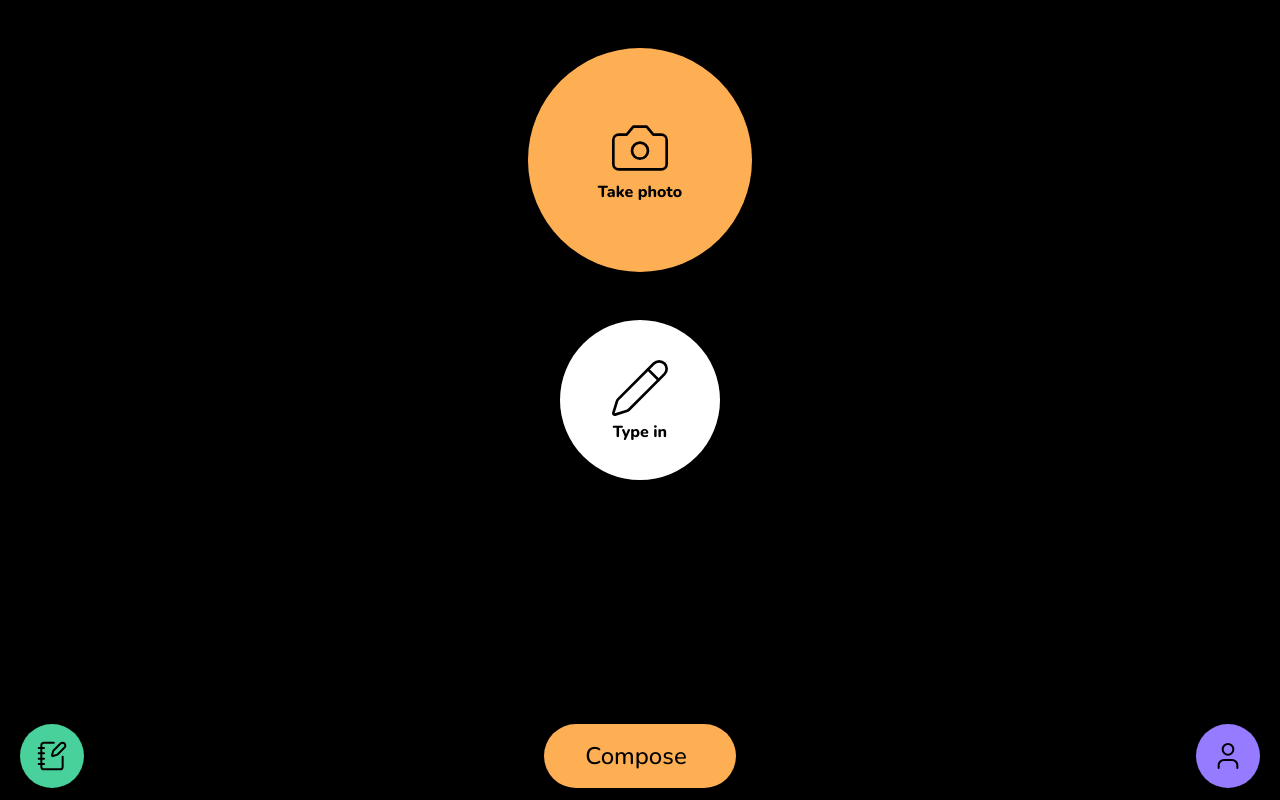
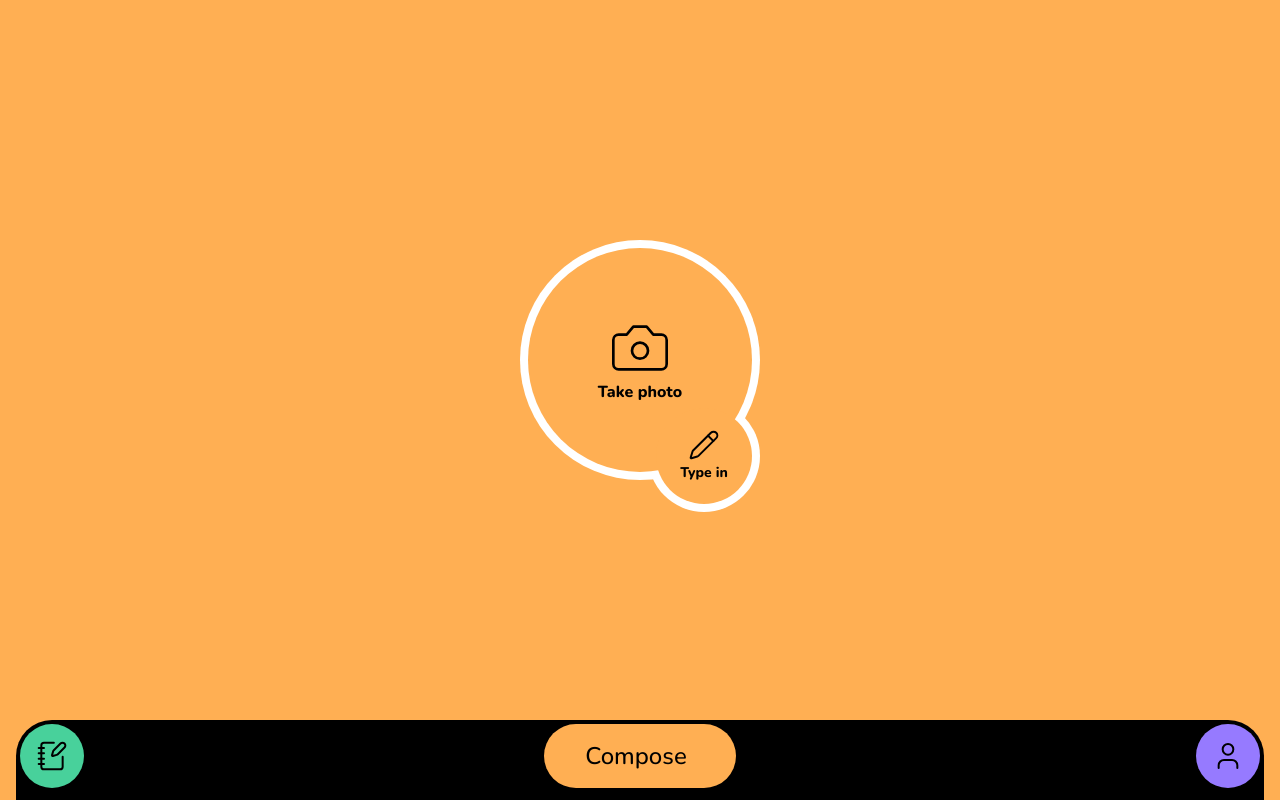
Before and after one commit to j-vanrav/markmywriting-next, a Next.js app: page / in a window 1280 px wide. Built offline with nearby package versions, Linux system fonts and the light colour scheme.

Commit message:
compose page

```diff
--- a/app/page.tsx
+++ b/app/page.tsx
@@ -53,7 +53,7 @@ export default function Main() {
     <main
       className={cn(
         "flex flex-col w-screen h-screen text-black overflow-hidden transition-colors",
-        selectedPage === "compose" && "bg-black",
+        selectedPage === "compose" && "bg-nborange",
         selectedPage === "review" && "bg-nbgreen-background",
         selectedPage === "profile" && "bg-nbpurple-background"
       )}
--- a/components/compose-page.tsx
+++ b/components/compose-page.tsx
@@ -175,7 +175,7 @@ export default function ComposePage({
     <motion.div
       key="compose-page"
       className={cn(
-        "w-full h-full p-4 flex flex-col items-center gap-4 overflow-y-scroll pb-24",
+        "w-full h-full p-4 flex flex-col items-center justify-center gap-4 overflow-y-scroll pb-24",
         className
       )}
       initial={{ opacity: 0 }}
@@ -187,12 +187,15 @@ export default function ComposePage({
         {images.length === 0 ? (
           <>
             <motion.div
-              className="flex flex-col items-center rounded-full p-4 pt-8 gap-12"
+              className="relative rounded-full p-4 pt-8 gap-12"
               initial={{ opacity: 0 }}
               animate={{ opacity: 1 }}
               exit={{ opacity: 0 }}
               transition={{ duration: 0.4 }}
             >
+              <div className="absolute size-60 left-1/2 -translate-x-1/2 top-1/2 -translate-y-1/2 bg-white rounded-full" />
+              <div className="absolute size-28 left-[250%] top-[250%] -translate-x-1/2 -translate-y-1/2 bg-white rounded-full" />
+              <div className="z-20 absolute left-1/2 -translate-x-1/2 top-1/2 -translate-y-1/2">
                 <TapButton
                   className="rounded-full bg-nborange text-black size-56 flex flex-col items-center justify-center"
                   onClick={async () => {
@@ -212,14 +215,18 @@ export default function ComposePage({
                   />
                   <span className="font-extrabold">Take photo</span>
                 </TapButton>
-              <TapButton className="rounded-full bg-white size-40 flex flex-col items-center justify-center">
+              </div>
+
+              <div className="absolute z-30 left-[250%] top-[250%] -translate-x-1/2 -translate-y-1/2">
+                <TapButton className=" rounded-full bg-nborange size-24 flex flex-col items-center justify-center gap-[2px]">
                   <Pencil
                     absoluteStrokeWidth
-                  strokeWidth={1}
-                  className="size-16"
+                    strokeWidth={1.5}
+                    className="size-8"
                   />
-                <span className="font-extrabold">Type in</span>
+                  <span className="font-extrabold text-sm">Type in</span>
                 </TapButton>
+              </div>
             </motion.div>
           </>
         ) : (
```
Lines whose indentation alone changed are shown as unchanged.
